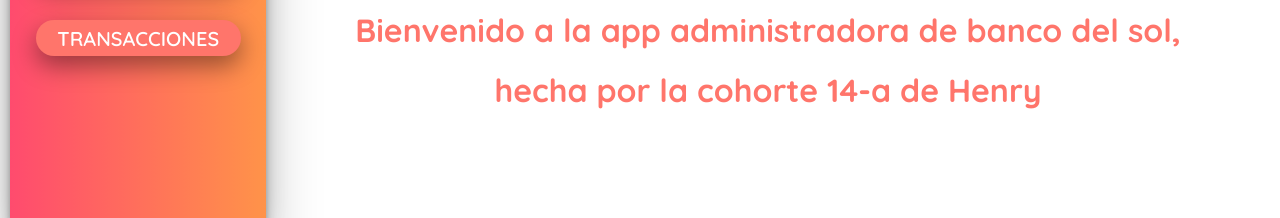
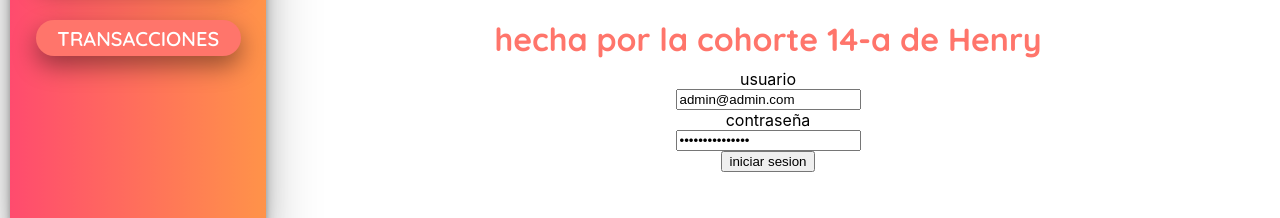
Before and after one commit to hypekenny/Banco-del-Sol-Admin, a React (Create React App) app: page / in a window 1280 px wide. Shown: the part 450-668 px from the top of the page. Built offline with nearby package versions, Linux system fonts and the light colour scheme.

Commit message:
adding login form for the welcome screen

```diff
--- a/src/components/welcome/Welcome.tsx
+++ b/src/components/welcome/Welcome.tsx
@@ -1,5 +1,10 @@
+import {useState} from 'react';
+import {useDispatch} from 'react-redux';
+import {login} from '../../redux/actions';
 import styles from './Welcome.module.css';
 export function Welcome() {
+    const dispatch = useDispatch();
+    const [data, setData] = useState({user: 'admin@admin.com', password: 'admin123'});
     return (
         <div className={styles.container}>
             <img
@@ -9,6 +14,13 @@
             />
             <h1 className={styles.welcome}>Bienvenido a la app administradora de banco del sol,</h1>
             <h1 className={styles.welcome}>hecha por la cohorte 14-a de Henry</h1>
+            <label>usuario</label>
+            <input type="text" value={data.user} onChange={(e) => setData({...data, user: e.target.value})} />
+            <label>contraseña</label>
+            <input type="password" value={data.user} onChange={(e) => setData({...data, user: e.target.value})} />
+            <button onClick={() => (data.user.length > 0 && data.password.length > 0 ? dispatch(login(data)) : console.log('no funca'))}>
+                iniciar sesion
+            </button>
         </div>
     );
 }
```
